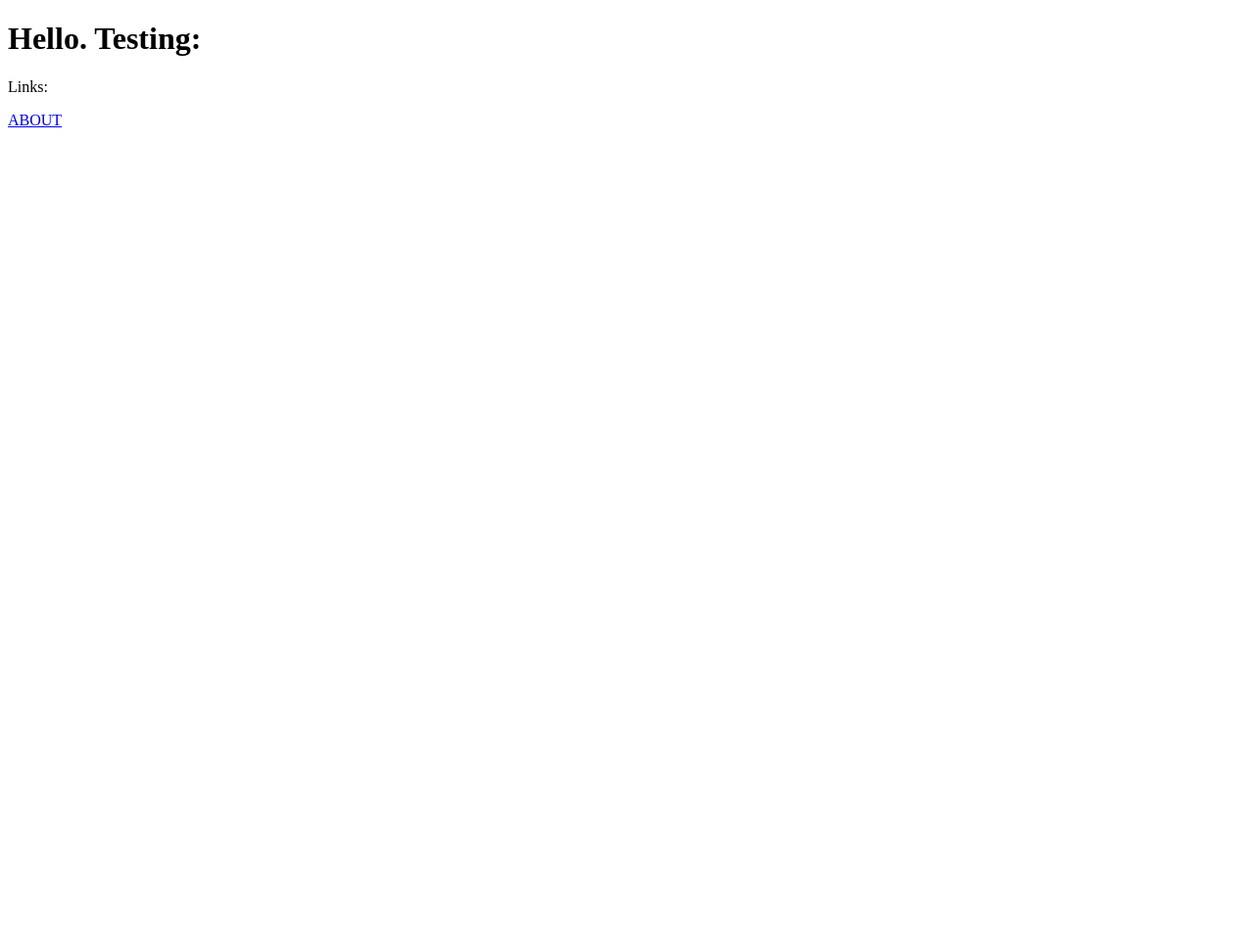
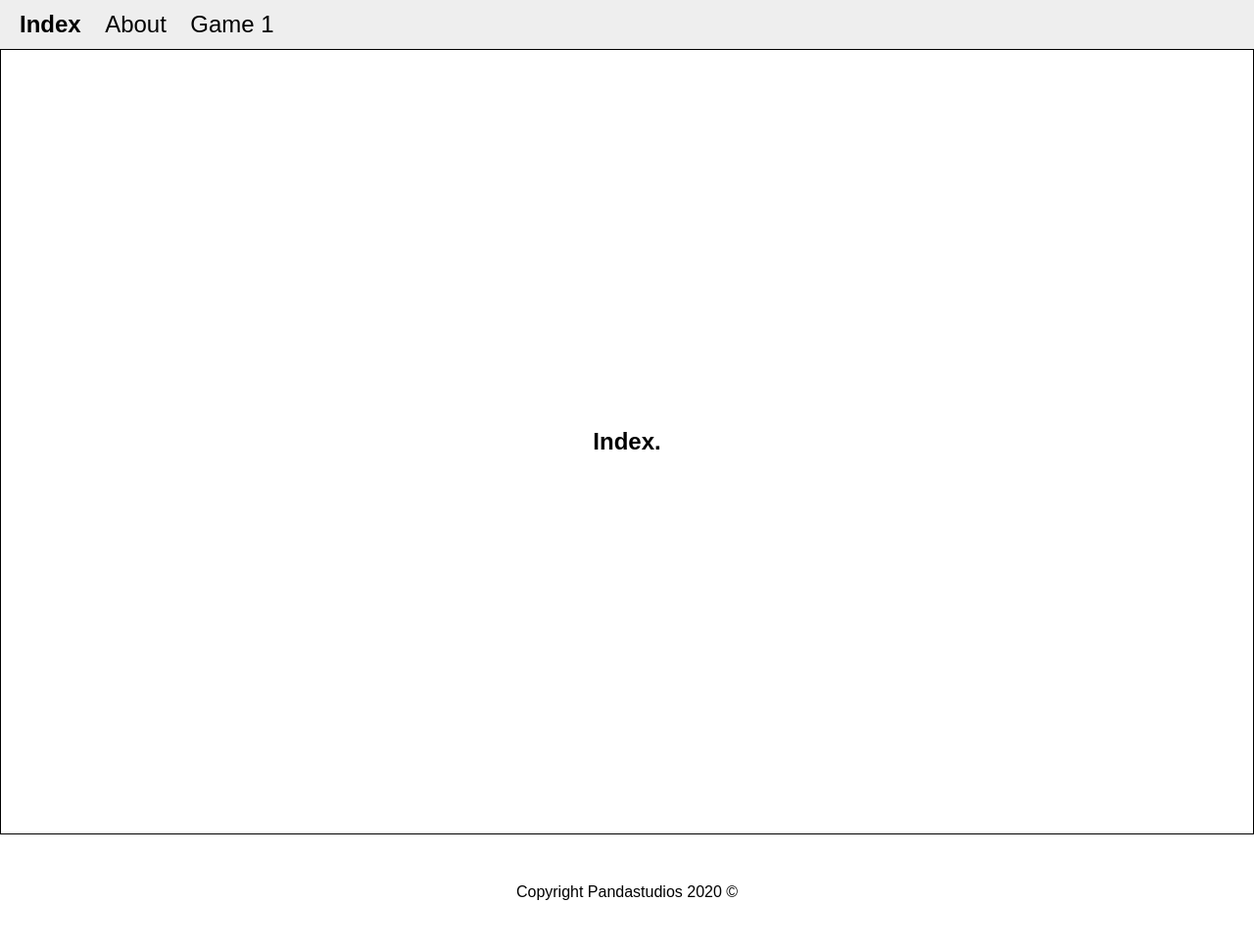
Before and after one commit to vilstumc/vilstumc.github.io, a plain HTML site: page index.html in a window 1280 px wide. Shown: the whole page at 98% size. Before the commit the page ends 800 px from the top, so only its background shows below. Drawn offline with Linux system fonts and the light colour scheme.

Commit message:
changes
changes

```diff
--- a/index.html
+++ b/index.html
@@ -1,8 +1,29 @@
 <!DOCTYPE html>
 <html>
-<body>
-<h1> Hello. Testing:</h1>
-<p>Links:</p>
-<A HREF="about.html"> ABOUT </A>
-</body>
+	<head>
+		<title> A website to learn.</title>
+		<link rel="stylesheet" href="style.css">
+	</head>
+	<body>
+		<header>
+			<nav>
+				<u1>
+					<li><a class="current" href="index.html"> Index</a></li>
+					<li><a href="about.html"> About</a></li>
+					<li><a href="game1.html"> Game 1</a></li>
+				</u1>
+			</nav>
+		</header>
+		<main>
+			<section id="maintext">
+				<div class="section-inner">
+					<h1>Index.</h1>
+				</div>
+			</section>
+		</main>
+		<footer>
+			Copyright Pandastudios 2020 ©
+		</footer>
+
+	</body>
 </html>
--- /dev/null
+++ b/style.css
@@ -0,0 +1,58 @@
+body {
+	margin: 0;
+	margin-top: 50px;
+	font-family: sans-serif;
+}
+
+header {
+	display: flex;
+	position: fixed;
+	top: 0;
+	left: 0;
+	right: 0;
+	height: 50px;
+	line-height: 50px;
+	background-color: #eee;
+}
+
+header * {
+	display: inline;
+	height: 50px;
+}
+
+canvas {
+	border:1px solid #d3d3d3;
+	background-color: #f1f1f1;
+}
+
+header u1 {
+	padding: 0;
+}
+
+header li {
+		margin-left: 20px;
+}
+
+header a {
+	text-decoration: none;
+	color: black;
+	font-size: 1.5em;
+}
+
+.current {
+	font-weight: bold;
+}
+
+section {
+	height: 100vh;
+	border: 1px solid black;
+	display: flex;
+	justify-content: center;
+	align-items: center;
+	text-align: center;
+}
+
+footer {
+	text-align: center;
+	padding: 50px;
+}
```
Also changed, not shown: about.html (+25 -3 lines), game1.html (added, +45 -0 lines).
